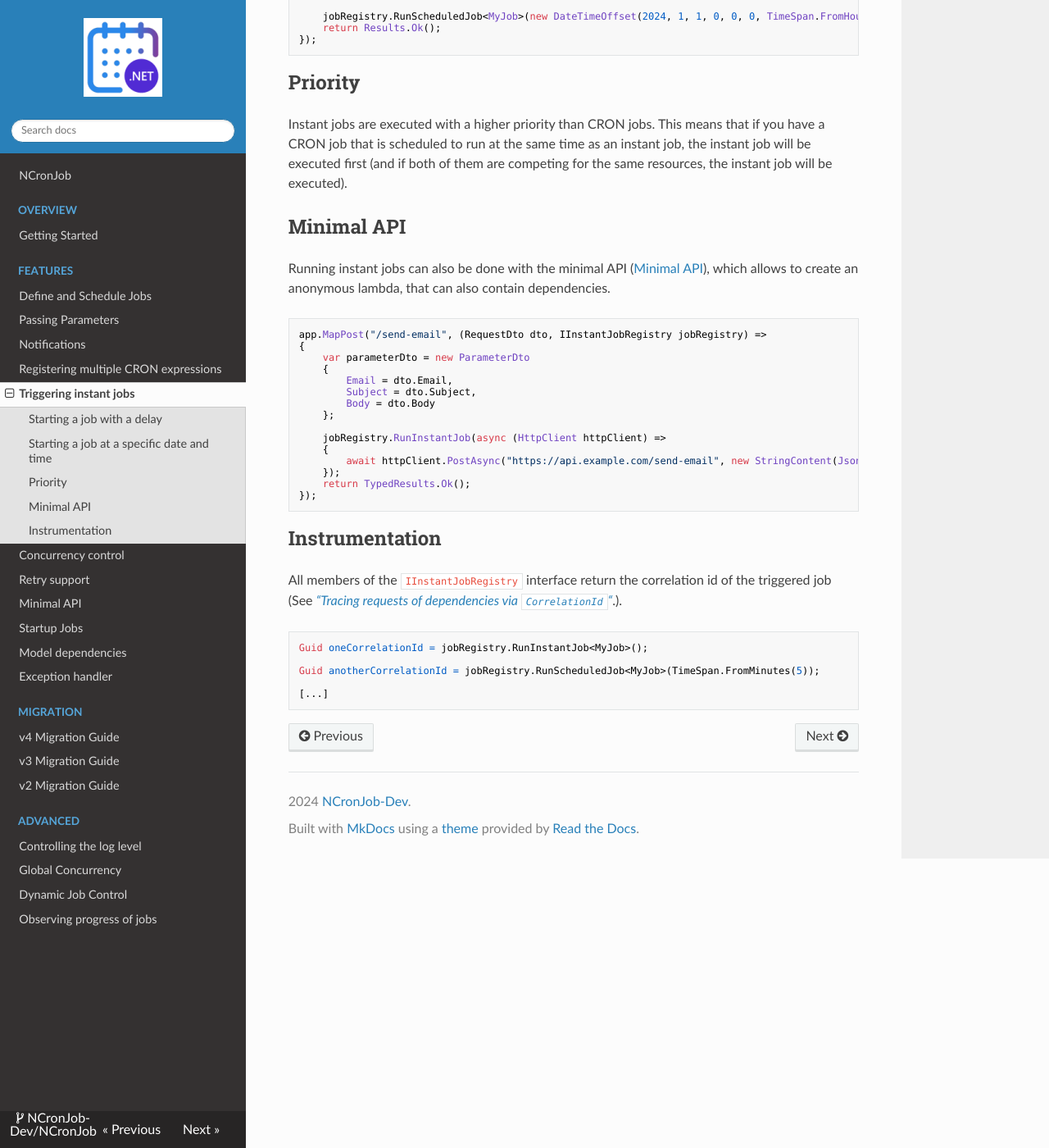
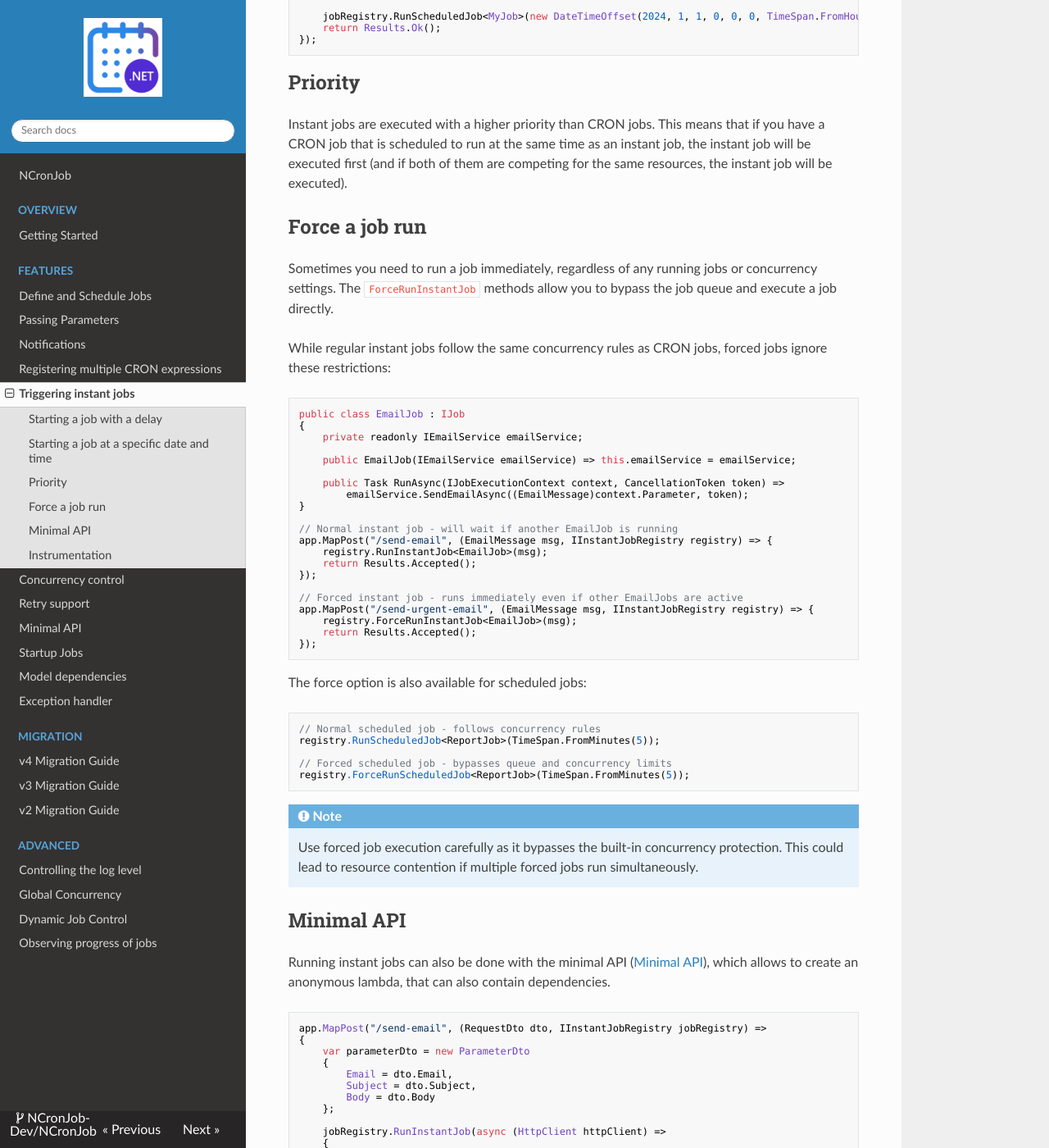
Before and after one commit to NCronJob-Dev/NCronJob, an MkDocs documentation site: the page built from docs/features/instant-jobs.md, in a window 1280 px wide and 1400 px high, scrolled down 1645 px. Shown: the whole window at 82% size. Built offline with MkDocs 1.6.1, drawn with Linux system fonts in a browser that asks for light colours; nearby versions of some CDN libraries.

Commit message:
docs: Added section for ForceRunInstantJob

````diff
--- a/docs/features/instant-jobs.md
+++ b/docs/features/instant-jobs.md
@@ -84,6 +84,49 @@ app.MapPost("/send-email", (RequestDto dto, IInstantJobRegistry jobRegistry) =>
 ## Priority
 Instant jobs are executed with a higher priority than CRON jobs. This means that if you have a CRON job that is scheduled to run at the same time as an instant job, the instant job will be executed first (and if both of them are competing for the same resources, the instant job will be executed).
 
+## Force a job run
+
+Sometimes you need to run a job immediately, regardless of any running jobs or concurrency settings. The `ForceRunInstantJob` methods allow you to bypass the job queue and execute a job directly.
+
+While regular instant jobs follow the same concurrency rules as CRON jobs, forced jobs ignore these restrictions:
+
+```csharp
+public class EmailJob : IJob
+{
+    private readonly IEmailService emailService;
+
+    public EmailJob(IEmailService emailService) => this.emailService = emailService;
+
+    public Task RunAsync(IJobExecutionContext context, CancellationToken token) =>
+        emailService.SendEmailAsync((EmailMessage)context.Parameter, token);
+}
+
+// Normal instant job - will wait if another EmailJob is running
+app.MapPost("/send-email", (EmailMessage msg, IInstantJobRegistry registry) => {
+    registry.RunInstantJob<EmailJob>(msg);
+    return Results.Accepted();
+});
+
+// Forced instant job - runs immediately even if other EmailJobs are active
+app.MapPost("/send-urgent-email", (EmailMessage msg, IInstantJobRegistry registry) => {
+    registry.ForceRunInstantJob<EmailJob>(msg);
+    return Results.Accepted();
+});
+```
+
+The force option is also available for scheduled jobs:
+
+```csharp
+// Normal scheduled job - follows concurrency rules
+registry.RunScheduledJob<ReportJob>(TimeSpan.FromMinutes(5));
+
+// Forced scheduled job - bypasses queue and concurrency limits
+registry.ForceRunScheduledJob<ReportJob>(TimeSpan.FromMinutes(5));
+```
+
+!!! note
+    Use forced job execution carefully as it bypasses the built-in concurrency protection. This could lead to resource contention if multiple forced jobs run simultaneously.
+
 ## Minimal API
 Running instant jobs can also be done with the minimal API ([Minimal API](minimal-api.md)), which allows to create an anonymous lambda, that can also contain dependencies.
 
````
